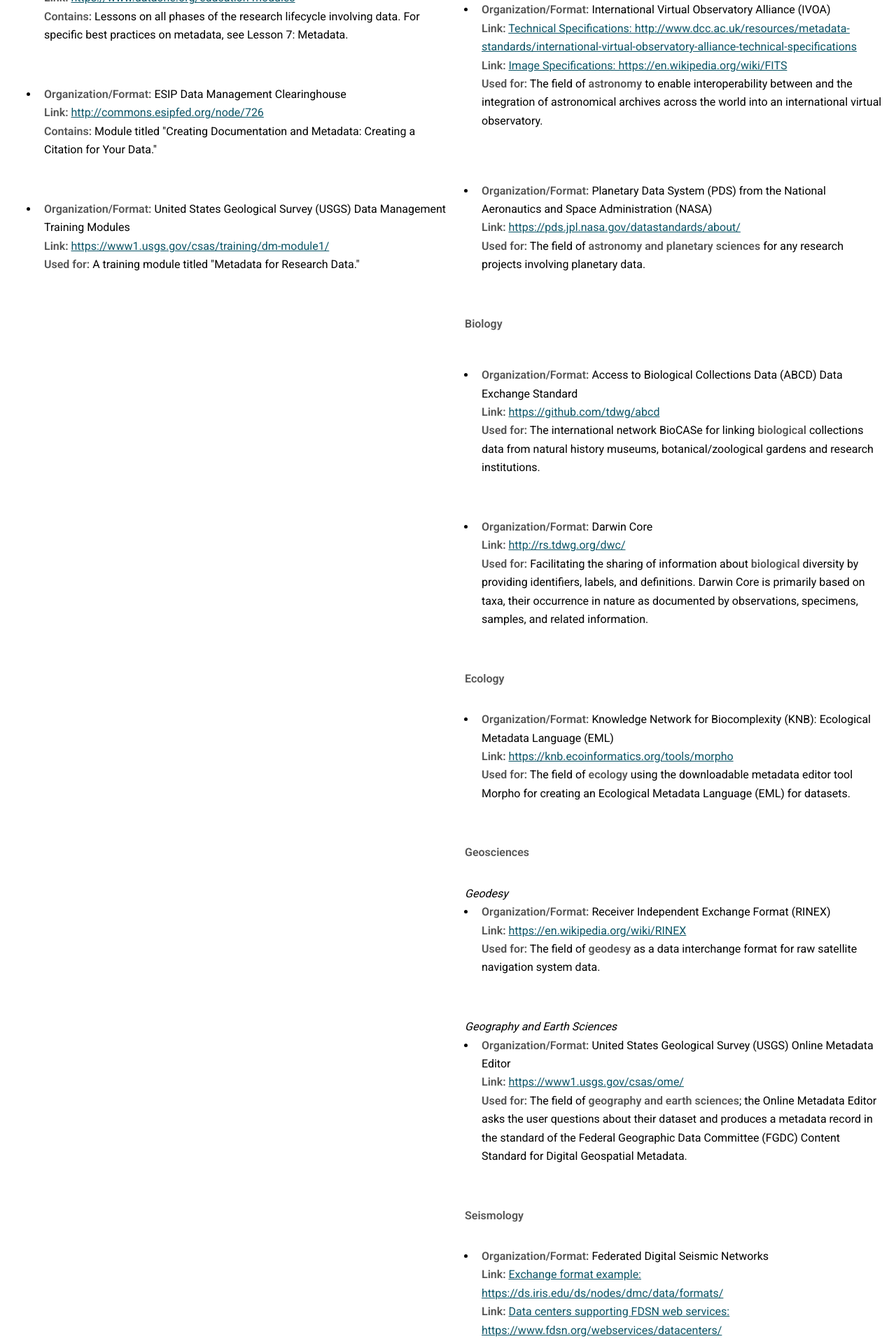
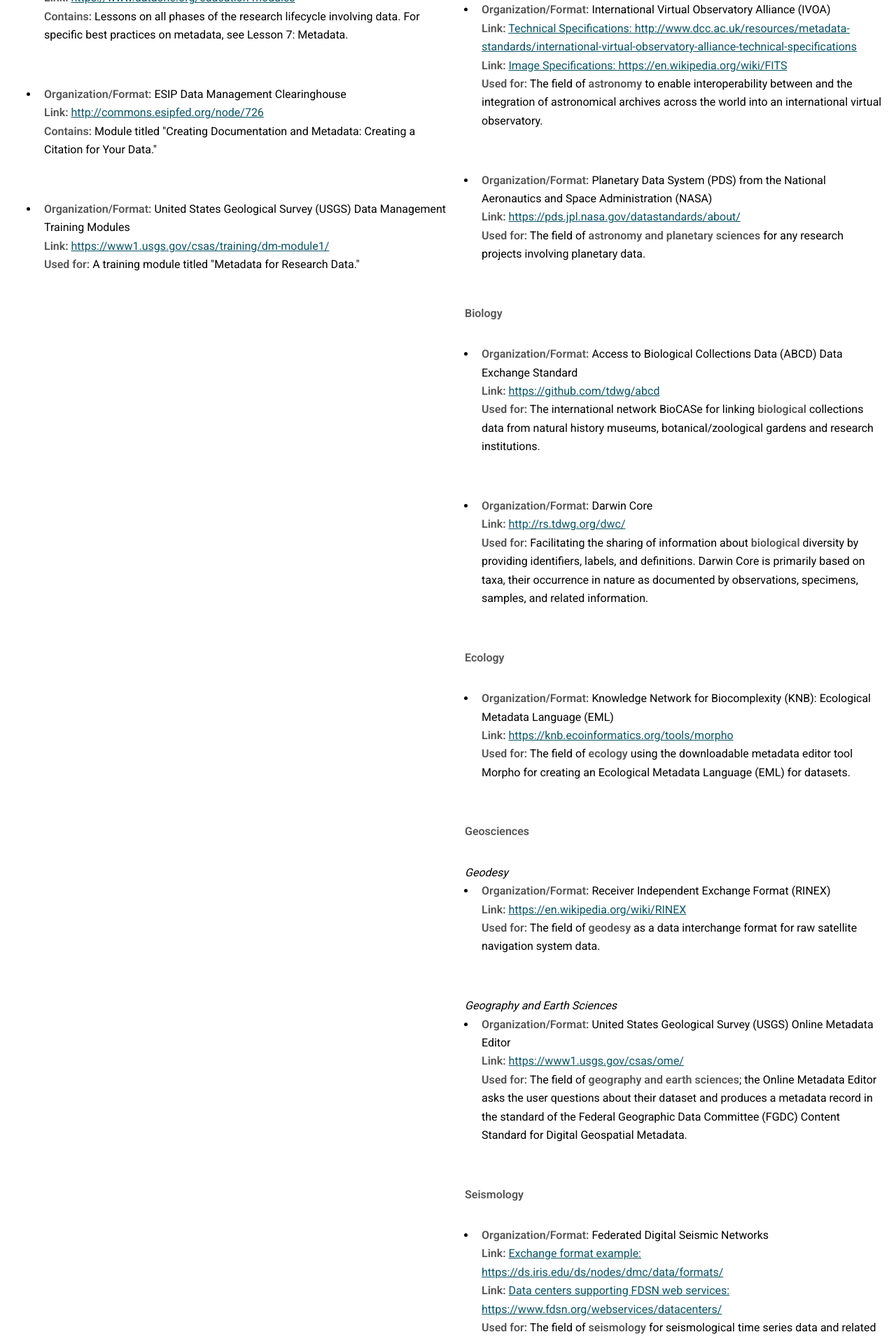
Before and after one commit to bfe-inf/toolkit, a Jekyll site: the page built from bp&s-metadata.html, in a window 1280 px wide. Shown: the part 744-2657 px from the top of the page at 70% size. Built offline with Jekyll 4.4.1, drawn with Linux system fonts in a browser that asks for light colours.

Commit message:
Update bp&s-metadata.html

```diff
--- a/bp&s-metadata.html
+++ b/bp&s-metadata.html
@@ -89,13 +89,13 @@
 						<strong>Used for:</strong> The field of <strong>astronomy</strong> to enable interoperability between and the integration of astronomical archives across the world into an international virtual observatory. </li><br/>
       					</ul>
 					<ul>
-	     					<li style="padding-top: 15px;"> <strong>Organization/Format:</strong> Planetary Data System (PDS) from the National Aeronautics and Space Administration (NASA) <br/>
+	     					<li> <strong>Organization/Format:</strong> Planetary Data System (PDS) from the National Aeronautics and Space Administration (NASA) <br/>
              	   				<strong>Link:</strong> <a href="https://pds.jpl.nasa.gov/datastandards/about/" target="_blank">https://pds.jpl.nasa.gov/datastandards/about/</a><br/>
 							<strong>Used for:</strong> The field of <strong>astronomy and planetary sciences</strong> for any research projects involving planetary data.</li><br/>
       					</ul>
 					<p><strong>Biology</strong></p>
 					<ul>
-	     					<li style="padding-top: 15px;"> <strong>Organization/Format:</strong> Access to Biological Collections Data (ABCD) Data Exchange Standard <br/>
+	     					<li> <strong>Organization/Format:</strong> Access to Biological Collections Data (ABCD) Data Exchange Standard <br/>
              	   				<strong>Link:</strong> <a href="https://github.com/tdwg/abcd" target="_blank">https://github.com/tdwg/abcd</a><br/>
 		   				<strong>Used for:</strong> The international network BioCASe for linking <strong>biological</strong> collections data from natural history museums, botanical/zoological gardens and research institutions.</li><br/>
       					</ul>
```
